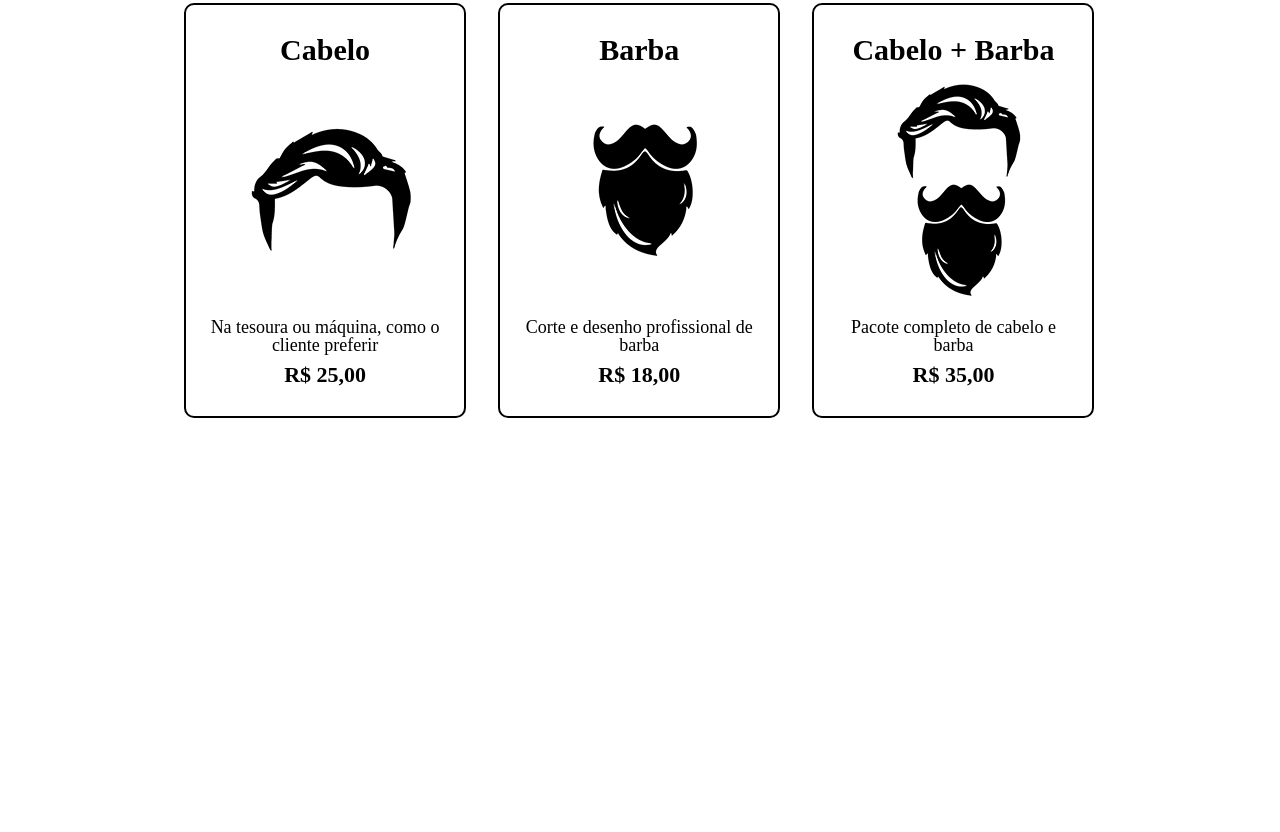
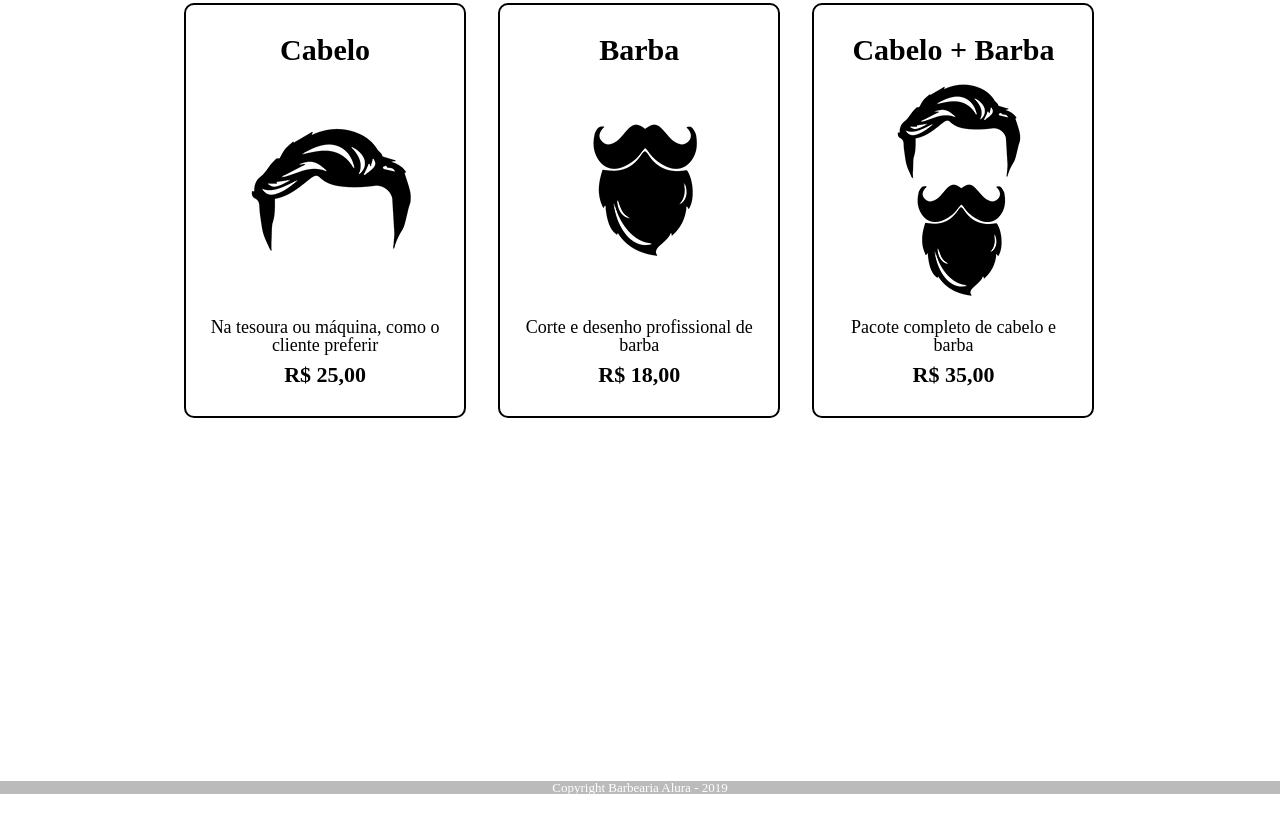
Before and after one commit to prof-leviston/html-css-alura-p2, a plain HTML site: page index.html in a window 1280 px wide. Shown: the part 340-1172 px from the top of the page. Drawn offline with Linux system fonts and the light colour scheme.

Commit message:
Update produtos.css

```diff
--- a/produtos.css
+++ b/produtos.css
@@ -85,6 +85,7 @@ footer {
 }
 
 .copyright {
+	background: #BBBBBB;
 	color: #FFFFFF;
 	font-size: 13px;
 	margin: 20px 0 0;
```
